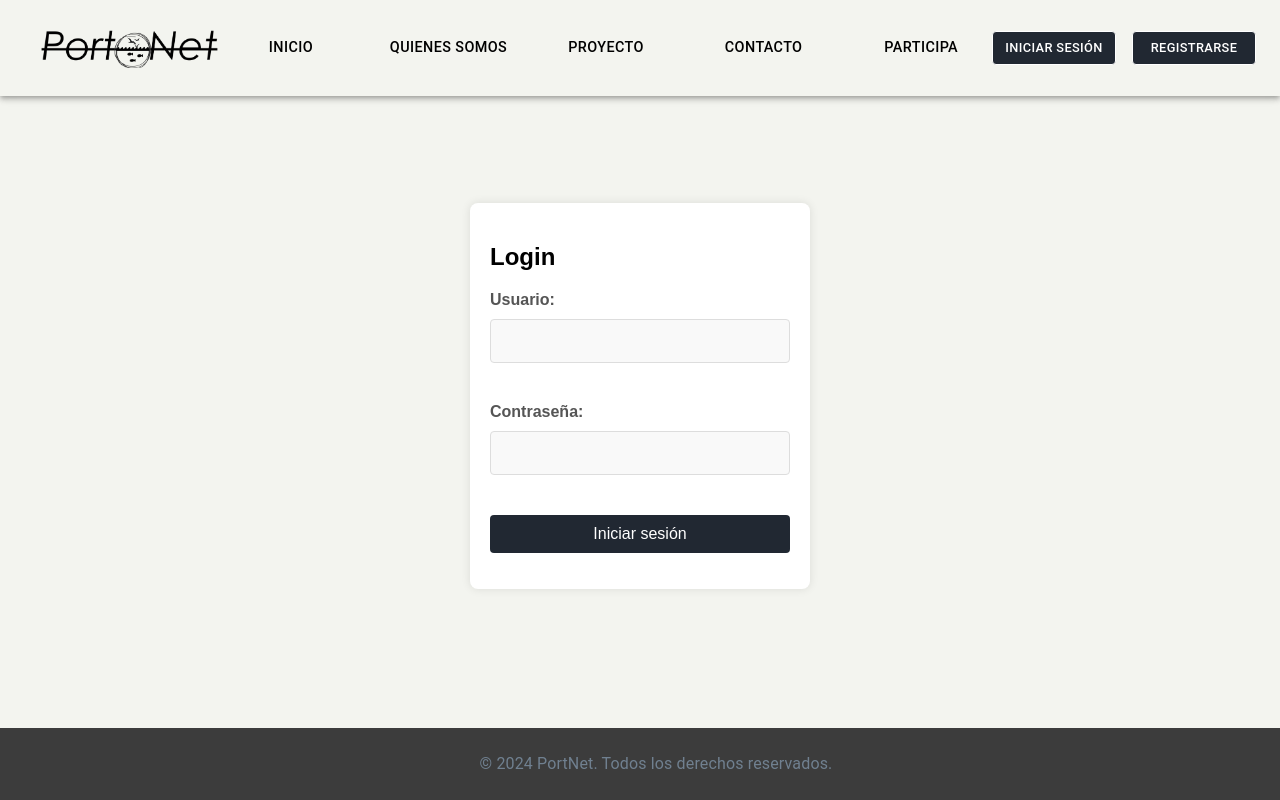
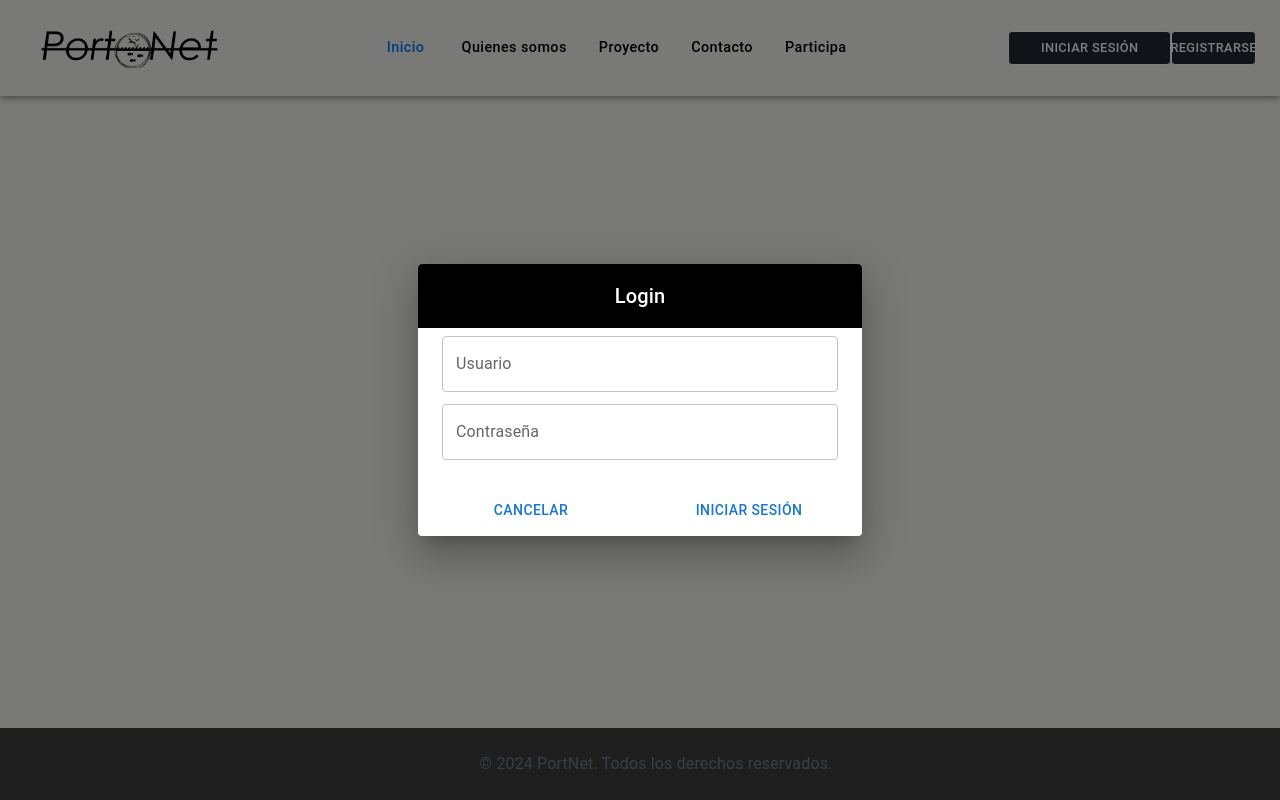
Before and after one commit to VetnoM99/proyecto_techtalent, a React (Vite) app in the folder frontEnd/: page /login in a window 1280 px wide. Both pictures are taken after a click on the button "INICIAR SESIÓN". Shown: the top 800 px of the page. Built offline with nearby package versions, Linux system fonts and the light colour scheme.

Commit message:
actualizacion

```diff
--- a/frontEnd/src/components/NavBar.tsx
+++ b/frontEnd/src/components/NavBar.tsx
@@ -1,81 +1,102 @@
-import React from 'react';
+import React, { useState } from 'react';
 import AppBar from '@mui/material/AppBar';
 import Box from '@mui/material/Box';
 import Toolbar from '@mui/material/Toolbar';
 import Container from '@mui/material/Container';
 import Button from '@mui/material/Button';
-import { Link, useNavigate } from 'react-router-dom'; // Importa Link desde react-router-dom
+import { Link, useLocation } from 'react-router-dom';
+import ProfileMenu from '../pages/ProfileMenu';
+import LoginDialog from '../settings/Login'; // Importa el componente LoginDialog
 import logo from '../assets/logo.png';
 
 const pages = ['Inicio', 'Quienes somos', 'Proyecto', 'Contacto', 'Participa'];
 
 const NavBar: React.FC = () => {
-  const navigate = useNavigate();
+  const [isLoggedIn, setIsLoggedIn] = useState(false);
+  const [userName, setUserName] = useState('');
+  const [loginDialogOpen, setLoginDialogOpen] = useState(false); // Estado para controlar la apertura del dialogo de login
 
-  const handleNavClick = (page: string) => {
-    const pageRoute = page.toLowerCase().replace(/ /g, '-');
-    navigate(`/${pageRoute}`);
+  const handleLoginSuccess = (username: string) => {
+    setIsLoggedIn(true);
+    setUserName(username);
   };
 
-  const handleLoginClick = () => {
-    navigate('/login');
+  const handleLogout = () => {
+    setIsLoggedIn(false);
+    setUserName('');
   };
 
-  const handleRegisterClick = () => {
-    navigate('/register');
+  const location = useLocation();
+
+  const getCurrentPage = () => {
+    const path = location.pathname;
+    const currentPage = pages.find(page => `/${page.toLowerCase().replace(/ /g, '-')}` === path);
+    return currentPage || 'Inicio';
   };
 
   return (
+    <>
       <AppBar position="static" sx={{ background: '#f3f4ef' }}>
         <Container maxWidth="xl" sx={{ display: 'flex', justifyContent: 'center', alignItems: 'center', height: '12vh' }}>
           <Toolbar disableGutters sx={{ display: 'flex', justifyContent: 'space-between', alignItems: 'center', width: '100%' }}>
-
-          {/* Enlace del logo */}
             <Link to="/" style={{ textDecoration: 'none', color: 'inherit' }}>
               <Box sx={{ display: 'flex', alignItems: 'center' }}>
                 <Box
                   component="img"
                   src={logo}
                   alt="Logo"
-                sx={{ height: 40, marginLeft: 2, cursor: 'pointer' }} // Agrega cursor: 'pointer' para indicar que es clickable
+                  sx={{ height: 40, marginLeft: 2, cursor: 'pointer' }}
                 />
               </Box>
             </Link>
-
-          {/* Botones de navegación */}
             <Box sx={{ display: 'flex', justifyContent: 'center', gap: 2, flexGrow: 1 }}>
               {pages.map((page) => (
                 <Button
                   key={page}
-                onClick={() => handleNavClick(page)}
-                sx={{ color: 'black', fontSize: '0.9rem', padding: '0 8px' }}
+                  component={Link}
+                  to={`/${page.toLowerCase().replace(/ /g, '-')}`}
+                  sx={{
+                    color: page === getCurrentPage() ? '#007bff' : 'black',
+                    fontSize: '0.9rem',
+                    padding: '0 8px',
+                    textTransform: 'none',
+                  }}
                 >
                   {page}
                 </Button>
               ))}
             </Box>
-
-          {/* Botones de inicio de sesión y registro */}
-          <Box sx={{ display: 'flex', alignItems: 'center', justifyContent: 'flex-end', gap: 2 }}>
+            {isLoggedIn ? (
+              <ProfileMenu userName={userName} onLogout={handleLogout} />
+            ) : (
+              <Box sx={{ display: 'flex', alignItems: 'center' }}>
                 <Button
-              onClick={handleLoginClick}
                   variant="outlined"
                   sx={{ color: 'white', fontSize: '0.8rem', borderColor: 'white', background: '#212832', padding: '5px 15px', whiteSpace: 'nowrap', '&:hover': { background: 'white', color: 'black' } }}
+                  onClick={() => setLoginDialogOpen(true)} // Abrir el diálogo de login
                 >
                   Iniciar sesión
                 </Button>
                 <Button
-              onClick={handleRegisterClick}
+                  component={Link}
+                  to="/register"
                   variant="outlined"
                   sx={{ color: 'white', fontSize: '0.8rem', borderColor: 'white', background: '#212832', padding: '5px 15px', whiteSpace: 'nowrap', '&:hover': { background: 'white', color: 'black' } }}
                 >
                   Registrarse
                 </Button>
               </Box>
+            )}
           </Toolbar>
         </Container>
       </AppBar>
+      <LoginDialog
+        open={loginDialogOpen}
+        onClose={() => setLoginDialogOpen(false)} // Cerrar el diálogo de login
+        onLoginSuccess={handleLoginSuccess} // Manejar el éxito del login
+      />
+    </>
   );
-}
+};
 
 export default NavBar;
--- /dev/null
+++ b/frontEnd/src/pages/ProfileMenu.tsx
@@ -0,0 +1,71 @@
+import React from 'react';
+import Avatar from '@mui/material/Avatar';
+import MenuItem from '@mui/material/MenuItem';
+import Menu from '@mui/material/Menu';
+import IconButton from '@mui/material/IconButton';
+import AccountCircle from '@mui/icons-material/AccountCircle';
+import { Link } from 'react-router-dom';
+
+interface ProfileMenuProps {
+  userName: string;
+  onLogout: () => void;
+}
+
+const ProfileMenu: React.FC<ProfileMenuProps> = ({ userName, onLogout }) => {
+  const [anchorEl, setAnchorEl] = React.useState<null | HTMLElement>(null);
+
+  const handleMenuOpen = (event: React.MouseEvent<HTMLButtonElement>) => {
+    setAnchorEl(event.currentTarget);
+  };
+
+  const handleMenuClose = () => {
+    setAnchorEl(null);
+  };
+
+  const handleLogout = () => {
+    handleMenuClose();
+    onLogout();
+  };
+
+  return (
+    <div>
+      <IconButton
+        size="large"
+        edge="end"
+        aria-label="account of current user"
+        aria-controls="menu-appbar"
+        aria-haspopup="true"
+        onClick={handleMenuOpen}
+        color="inherit"
+      >
+        <AccountCircle />
+        {/* Avatar */}
+        <Avatar alt={userName} src="/broken-image.jpg" /> {/* Aquí puedes pasar la imagen de perfil */}
+      </IconButton>
+      <Menu
+        id="menu-appbar"
+        anchorEl={anchorEl}
+        anchorOrigin={{
+          vertical: 'top',
+          horizontal: 'right',
+        }}
+        keepMounted
+        transformOrigin={{
+          vertical: 'top',
+          horizontal: 'right',
+        }}
+        open={Boolean(anchorEl)}
+        onClose={handleMenuClose}
+      >
+        <MenuItem onClick={handleMenuClose}>
+          <Link to="/perfil" style={{ textDecoration: 'none', color: 'inherit' }}>
+            Ver perfil
+          </Link>
+        </MenuItem>
+        <MenuItem onClick={handleLogout}>Cerrar sesión</MenuItem>
+      </Menu>
+    </div>
+  );
+};
+
+export default ProfileMenu;
--- a/frontEnd/src/settings/Login.tsx
+++ b/frontEnd/src/settings/Login.tsx
@@ -1,13 +1,25 @@
+// LoginDialog.tsx
 import React, { useState } from 'react';
+import Dialog from '@mui/material/Dialog';
+import DialogActions from '@mui/material/DialogActions';
+import DialogContent from '@mui/material/DialogContent';
+import DialogTitle from '@mui/material/DialogTitle';
+import Button from '@mui/material/Button';
+import TextField from '@mui/material/TextField';
+import '../styles/Login.css'; // Asegúrate de importar el CSS
 
-const Login: React.FC = () => {
+interface LoginDialogProps {
+  open: boolean;
+  onClose: () => void;
+  onLoginSuccess: (username: string) => void;
+}
+
+const LoginDialog: React.FC<LoginDialogProps> = ({ open, onClose, onLoginSuccess }) => {
   const [username, setUsername] = useState('');
   const [password, setPassword] = useState('');
   const [message, setMessage] = useState('');
 
-  const handleLogin = async (e: React.FormEvent<HTMLFormElement>) => {
-    e.preventDefault();
-
+  const handleLogin = async () => {
     try {
       const response = await fetch('http://localhost:8080/users/login', {
         method: 'POST',
@@ -19,6 +31,8 @@ const Login: React.FC = () => {
 
       if (response.ok) {
         setMessage('Login exitoso');
+        onLoginSuccess(username);
+        onClose();
       } else if (response.status === 401) {
         setMessage('Contraseña incorrecta');
       } else if (response.status === 404) {
@@ -28,41 +42,46 @@ const Login: React.FC = () => {
       }
     } catch (error) {
       console.error('Error:', error);
-      setMessage('Error en la conexión');
+      setMessage('Error al iniciar sesion');
     }
   };
 
   return (
-    <div className="app-container">
-      <div className="content">
-        <h2>Login</h2>
-        <form onSubmit={handleLogin}>
-          <div className="input-container">
-            <label htmlFor="username">Usuario: </label>
-            <input
+    <Dialog open={open} onClose={onClose} maxWidth="xs" fullWidth>
+      <DialogTitle className="dialog-title">Login</DialogTitle>
+      <DialogContent className="dialog-content">
+        <TextField
+          className="input-field"
+          margin="dense"
+          id="username"
+          label="Usuario"
           type="text"
-              id="username"
+          fullWidth
           value={username}
           onChange={(e) => setUsername(e.target.value)}
-              required
         />
-          </div>
-          <div className="input-container">
-            <label htmlFor="password">Contraseña: </label>
-            <input
+        <TextField
+          className="input-field"
+          margin="dense"
+          id="password"
+          label="Contraseña"
           type="password"
-              id="password"
+          fullWidth
           value={password}
           onChange={(e) => setPassword(e.target.value)}
-              required
         />
-          </div>
-          <button type="submit">Iniciar sesión</button>
-        </form>
-        {message && <p>{message}</p>}
-      </div>
-    </div>
+        {message && <p className="error-message">{message}</p>}
+      </DialogContent>
+      <DialogActions className="dialog-actions">
+        <Button className="button" onClick={onClose}>
+          Cancelar
+        </Button>
+        <Button className="button" onClick={handleLogin}>
+          Iniciar sesión
+        </Button>
+      </DialogActions>
+    </Dialog>
   );
 };
 
-export default Login;
+export default LoginDialog;
--- /dev/null
+++ b/frontEnd/src/styles/Login.css
@@ -0,0 +1,42 @@
+/* Login.css */
+
+.dialog-title {
+    background-color: #000000;
+    color: white;
+    text-align: center;
+  }
+
+  .dialog-content {
+    display: flex;
+    flex-direction: column;
+    align-items: center;
+  }
+
+  .input-field {
+    margin-bottom: 1rem;
+  }
+
+  .error-message {
+    color: red;
+    margin-top: 1rem;
+    text-align: center;
+  }
+
+  .dialog-actions {
+    display: flex;
+    justify-content: flex-end;
+  }
+
+  .button {
+    background-color: #007bff;
+    color: white;
+    border: none;
+    border-radius: 4px;
+    padding: 0.5rem 1rem;
+    cursor: pointer;
+    transition: background-color 0.3s ease;
+  }
+
+  .button:hover {
+    background-color: #0056b3;
+  }
--- a/frontEnd/src/styles/loginStyles.css
+++ /dev/null
@@ -1,85 +0,0 @@
-body {
-    margin: 0;
-    padding: 0;
-    font-family: Arial, sans-serif;
-    background-color: #f8f9fa; /* Color de fondo alternativo si la imagen no carga */
-}
-
-h1, h2 {
-    color: #333;
-    text-align: center;
-}
-
-form {
-    margin-bottom: 20px;
-}
-
-label {
-    display: block;
-    margin: 10px 0 5px;
-    font-weight: bold;
-}
-
-input {
-    width: 100%;
-    padding: 8px;
-    margin-bottom: 10px;
-    box-sizing: border-box;
-}
-
-button[type="submit"] {
-    background-color: #1f2937;
-    color: #ffffff;
-    border: none;
-    padding: 10px 20px;
-    border-radius: 5px;
-    cursor: pointer;
-    margin-top: 15px;
-}
-
-button[type="submit"]:hover {
-    background-color: #0e131a;
-}
-
-.container {
-    max-width: 600px;
-    margin: 50px auto;
-    padding: 20px;
-    border-radius: 8px;
-}
-
-.container-login {
-    background-color: rgba(255, 255, 255, 0.8);
-    border-radius: 8px;
-    box-shadow: 0 0 10px rgba(0, 0, 0, 0.1);
-    padding: 20px;
-    margin-top: 20px;
-    transition: background-color 0.3s ease;
-    position: relative; /* Añadido para posición relativa */
-    z-index: 1; /* Asegura que esté por encima de .background-image */
-}
-
-.container-login:hover {
-    background-color: rgba(255, 255, 255, 0.95);
-}
-
-.background-image {
-    position: fixed;
-    top: 0;
-    left: 0;
-    width: 100%;
-    height: 100%;
-    z-index: -1;
-    background-image: url('./img/login.jpg');
-    background-size: cover;
-    background-position: center;
-    filter: blur(0px); /* Sin desenfoque inicialmente */
-    transition: filter 0.5s ease; /* Transición suave para el filtro de desenfoque */
-}
-
-/* Estilos específicos para la imagen del logo */
-.imagen-logo {
-    display: block;
-    margin: 20px auto;
-    width: 300px;
-}
```
Also changed, not shown: frontEnd/src/pages/UserConfig.tsx (added). Lines whose indentation alone changed are shown as unchanged.
